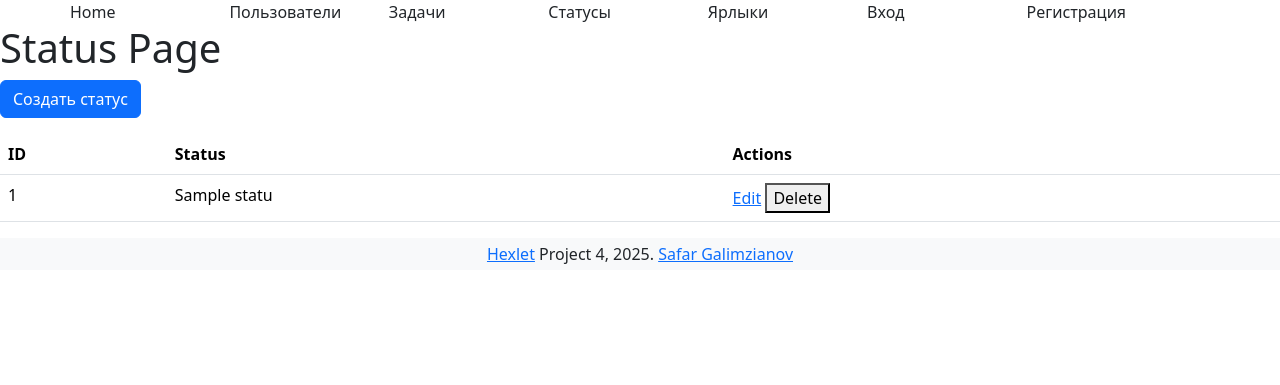
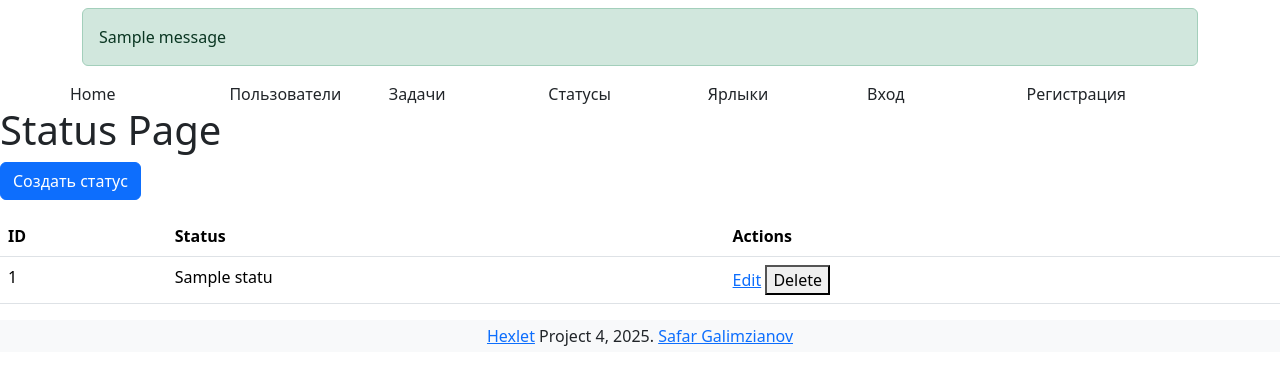
Before and after one commit to SafarGalimzianov/python-project-52, a Django app: page /statuses/ in a window 1280 px wide. Shown: the top 385 px of the page. Run offline with Django 5.2, Linux system fonts and the light colour scheme; tables that the repository leaves empty hold one stand-in row (values such as "Sample post"); one stand-in notice (Sample message) is shown.

Commit message:
1.8.?: ...

```diff
--- a/task_manager/statuses/views.py
+++ b/task_manager/statuses/views.py
@@ -25,7 +25,7 @@
     success_url = reverse_lazy('statuses')
 
     def form_valid(self, form):
-        messages.success(self.request, 'Статус успешно создан')
+        messages.success(self.request, 'Статус успешно создан', extra_tags='.alert')
         # messages.success(self.request, f'{form.instance.status} created successfully')
         return super().form_valid(form)
 
@@ -34,11 +34,11 @@
             for error in errors:
                 messages.error(self.request, f"Error in {field}: {error}")
         return redirect('statuses')
-
+    '''
     def dispatch(self, request, *args, **kwargs):
         messages.success(self.request, 'Статус успешно создан', extra_tags='.alert')
         return super().dispatch(request, *args, **kwargs)
-
+    '''
 
 class StatusUpdatePageView(StatusFormMixin, UpdateView):
     template_name = 'update.html'
--- a/task_manager/templates/test.html
+++ b/task_manager/templates/test.html
@@ -7,6 +7,20 @@
   <link href="https://cdn.jsdelivr.net/npm/bootstrap@5.3.2/dist/css/bootstrap.min.css" rel="stylesheet">
 </head>
 <body>
+    <main class="container flex-grow-1 mt-2">
+        {% if messages %}
+            {% for message in messages %}
+                <div class="alert alert-{{ message.tags|default:'info' }}" role="alert"
+                    {% if message.tags == 'error' %}
+                        style="background-color: orange;"
+                    {% endif %}>
+                    {{ message }}
+                </div>
+            {% endfor %}
+        {% endif %}
+        {% block search %}{% endblock %}
+        {% block main %}{% endblock %}
+    </main>
     <div class="container">
       <div class="row w-100">
         <a class="col nav-link" href="{% url 'home' %}">Home</a>
```
